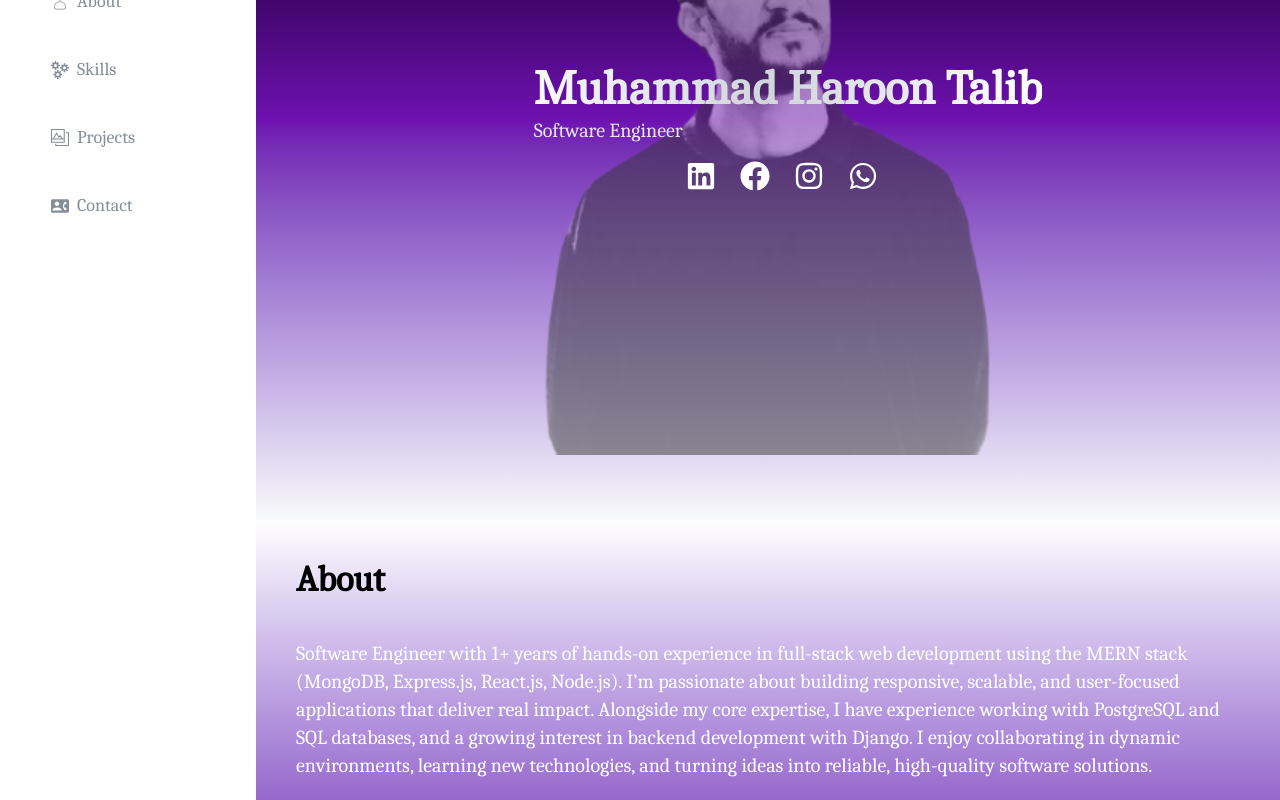
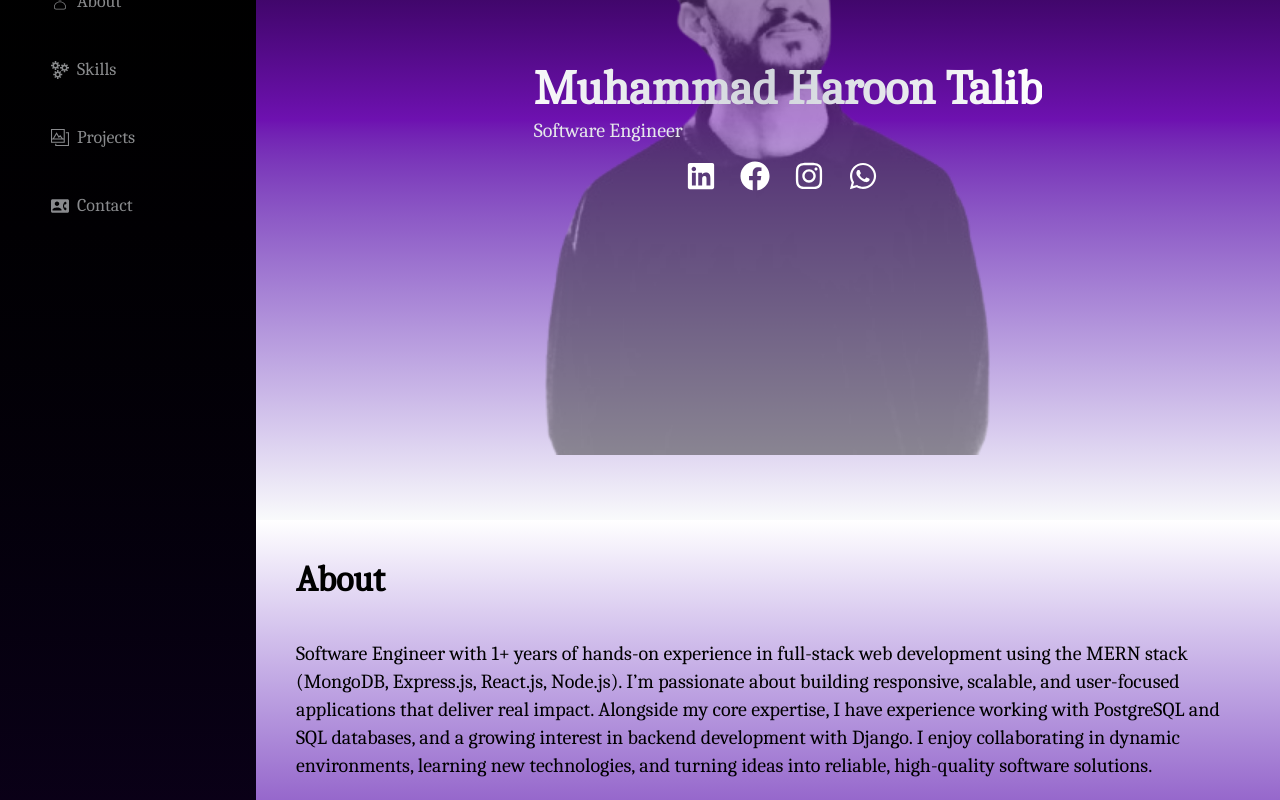
Before and after one commit to haroonwebs/portfolio-website, a Next.js app: page / in a window 1280 px wide. Shown: the part 280-1080 px from the top of the page. Built offline with nearby package versions, Linux system fonts and the light colour scheme.

Commit message:
updated portfolio

```diff
--- a/src/app/page.tsx
+++ b/src/app/page.tsx
@@ -7,7 +7,7 @@ import Sidebar from "@/components/SideBar";
 
 export default function Home() {
   return (
-    <main className="flex flex-col md:flex-row">
+    <main className="flex flex-col md:flex-row bg-linear-to-b from-black to-purple-800">
       <div className="hidden md:flex">
         <Sidebar />
       </div>
--- a/src/components/About.tsx
+++ b/src/components/About.tsx
@@ -5,7 +5,7 @@ const About = () => {
   return (
     <div className="h-screen flex flex-col items-start justify-start p-2 md:p-10 space-y-2 md:space-y-10 bg-linear-to-b from-white via-purple-800 to-black text-white">
       <h1 className="text-xl md:text-4xl font-bold text-black">About</h1>
-      <p className="text-md md:text-xl md:mb-6">
+      <p className="text-md md:text-xl md:mb-6 text-black">
         Software Engineer with 1+ years of hands-on experience in full-stack web
         development using the MERN stack (MongoDB, Express.js, React.js,
         Node.js). I’m passionate about building responsive, scalable, and
--- a/src/components/SideBar.tsx
+++ b/src/components/SideBar.tsx
@@ -54,9 +54,7 @@ export default function Sidebar() {
                 animate={active === item.id ? "active" : "inactive"}
                 transition={{ type: "spring", stiffness: 120, damping: 12 }}
                 className={`flex items-center gap-2 cursor-pointer ${
-                  active === item.id
-                    ? "text-purple-600 font-bold"
-                    : "text-gray-700"
+                  active === item.id ? "text-white" : "text-gray-200"
                 }`}
               >
                 {item.icon}
```
